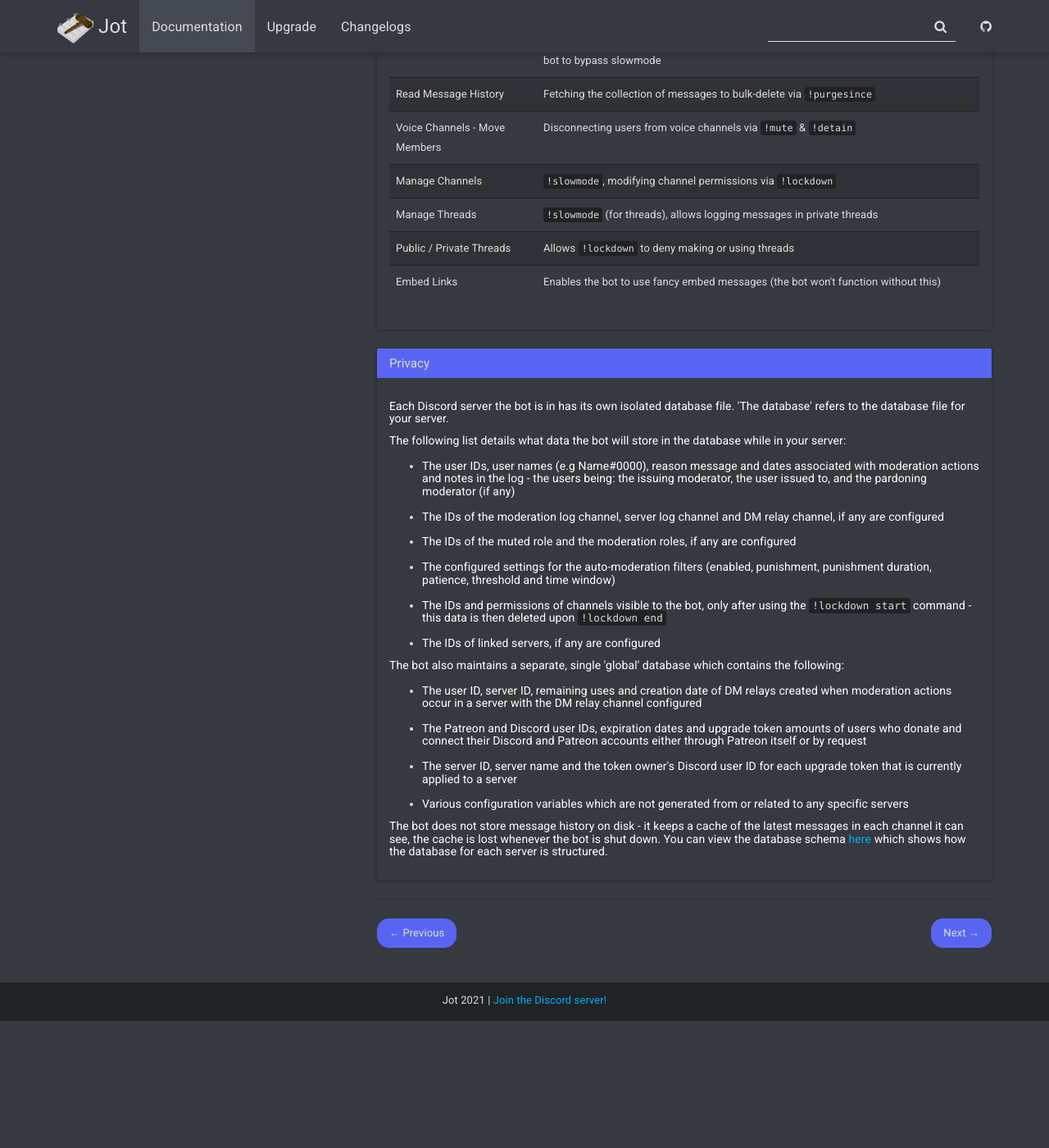
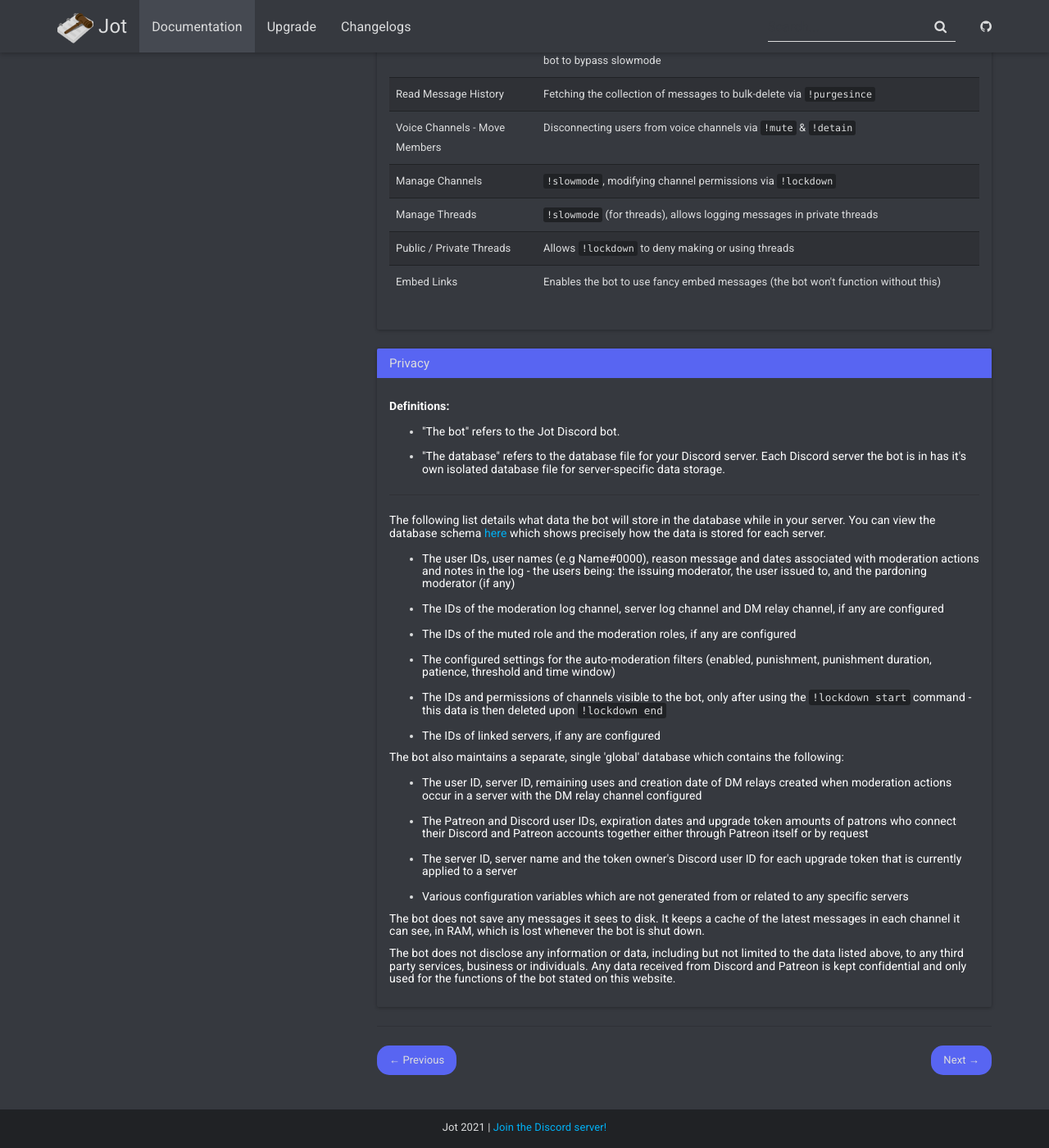
Before and after one commit to sawch/Jot, a Jekyll site: the page built from _docs/privacy.md, in a window 1280 px wide and 1400 px high, scrolled down 420 px. Shown: the whole window at 82% size. Built offline with Jekyll 4.4.1, drawn with Linux system fonts in a browser that asks for light colours; before the commit the page ends 1665 px from its top, so only the background shows below that.

Commit message:
Elaborate privacy statement, include that information is not shared with third parties; Replace flashing party cat with a static fire emoji; Update auto-mod filter descriptions; Update unban command description

```diff
--- a/_docs/privacy.md
+++ b/_docs/privacy.md
@@ -66,8 +66,13 @@ description: An overview of the permissions and information used and stored by t
 		<h3 class="panel-title" id="privacy">Privacy</h3>
 	</div>
 	<div class="panel-body">
-    <h6>Each Discord server the bot is in has its own isolated database file. 'The database' refers to the database file for your server.<br/></h6>
-    <h6>The following list details what data the bot will store in the database while in your server:<br/></h6>
+    <h6><strong>Definitions:</strong></h6>
+    <ul>
+    <li><h6>"The bot" refers to the Jot Discord bot.</h6></li>
+    <li><h6>"The database" refers to the database file for your Discord server. Each Discord server the bot is in has it's own isolated database file for server-specific data storage.</h6></li>
+    </ul>
+    <hr/>
+    <h6>The following list details what data the bot will store in the database while in your server. You can view the database schema <a href="/jot/assets/database_schema.pdf">here</a> which shows precisely how the data is stored for each server.</h6>
     <ul>
       <li><h6>The user IDs, user names (e.g Name#0000), reason message and dates associated with moderation actions and notes in the log - the users being: the issuing moderator, the user issued to, and the pardoning moderator (if any)</h6></li>
       <li><h6>The IDs of the moderation log channel, server log channel and DM relay channel, if any are configured</h6></li>
@@ -79,10 +84,11 @@ description: An overview of the permissions and information used and stored by t
     <h6>The bot also maintains a separate, single 'global' database which contains the following:<br/></h6>
     <ul>
       <li><h6>The user ID, server ID, remaining uses and creation date of DM relays created when moderation actions occur in a server with the DM relay channel configured</h6></li>
-      <li><h6>The Patreon and Discord user IDs, expiration dates and upgrade token amounts of users who donate and connect their Discord and Patreon accounts either through Patreon itself or by request</h6></li>
+      <li><h6>The Patreon and Discord user IDs, expiration dates and upgrade token amounts of patrons who connect their Discord and Patreon accounts together either through Patreon itself or by request</h6></li>
       <li><h6>The server ID, server name and the token owner's Discord user ID for each upgrade token that is currently applied to a server</h6></li>
       <li><h6>Various configuration variables which are not generated from or related to any specific servers</h6></li>
     </ul>
-    <h6>The bot does not store message history on disk - it keeps a cache of the latest messages in each channel it can see, the cache is lost whenever the bot is shut down. You can view the database schema <a href="/jot/assets/database_schema.pdf">here</a> which shows how the database for each server is structured.</h6>
+    <h6>The bot does not save any messages it sees to disk. It keeps a cache of the latest messages in each channel it can see, in RAM, which is lost whenever the bot is shut down.</h6>
+    <h6>The bot does not disclose any information or data, including but not limited to the data listed above, to any third party services, business or individuals. Any data received from Discord and Patreon is kept confidential and only used for the functions of the bot stated on this website.</h6>
 	</div>
 </div>
--- a/index.html
+++ b/index.html
@@ -37,7 +37,7 @@ layout: default
         <div class="col-sm-4">
             <h1 class="text-center"><i class="fa fa-cogs" aria-hidden="true"></i></h1>
             <h3 class="text-center">Easy to configure</h3>
-            <p>No intricate web dashboard, use <code>!setup</code> and run through a simple guide that's built-in to Discord.</p>
+            <p>No intricate web dashboard, use <code>!setup</code> and <code>!automod</code> and run through simple guides that are built-in to Discord.</p>
         </div>
         <div class="col-sm-4">
             <h1 class="text-center"><i class="fa fa-lock" aria-hidden="true"></i></h1>
```
Also changed, not shown: _docs/commands/cmds-mod.md (+1 -1 lines), _docs/filters.md (+4 -9 lines), _posts/2021-09-19-changelog.md (+1 -1 lines), assets/img/fire.png (added), assets/img/partycat3.gif (deleted).
